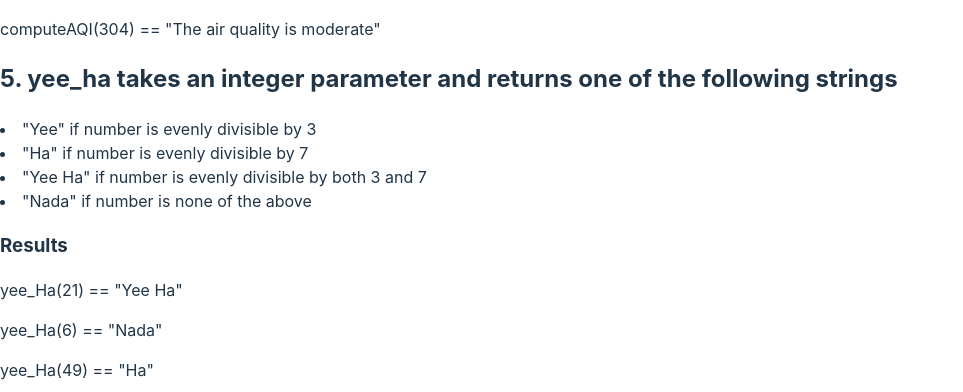
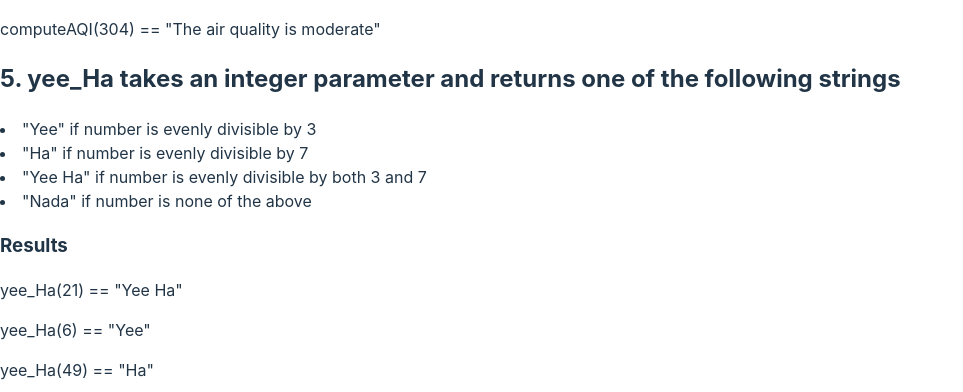
Before and after one commit to emilyychau/UX308-L07, a React (Vite) app: page / in a window 1280 px wide. Shown: the part 1604-1996 px from the top of the page, without its empty margins (0-963 px from the left). Built offline with nearby package versions, Linux system fonts and the light colour scheme.

Commit message:
fix typo in q5

```diff
--- a/src/components.jsx
+++ b/src/components.jsx
@@ -64,7 +64,7 @@ function Question4(){
 
 function Question5(){
     return <section>
-    <h2>5. yee_ha takes an integer parameter and returns one of the following strings</h2>
+    <h2>5. yee_Ha takes an integer parameter and returns one of the following strings</h2>
     <li>"Yee" if number is evenly divisible by 3</li>
     <li>"Ha" if number is evenly divisible by 7</li>
     <li>"Yee Ha" if number is evenly divisible by both 3 and 7</li>
--- a/src/functions.js
+++ b/src/functions.js
@@ -51,7 +51,7 @@ function yee_Ha(int){
     if (int % 3 === 0 && int % 7 === 0) {
       output = "Yee Ha";
     }
-    else if (int & 3 === 0) {
+    else if (int % 3 === 0) {
       output = "Yee";
     }
     else if (int % 7 === 0) {
```
